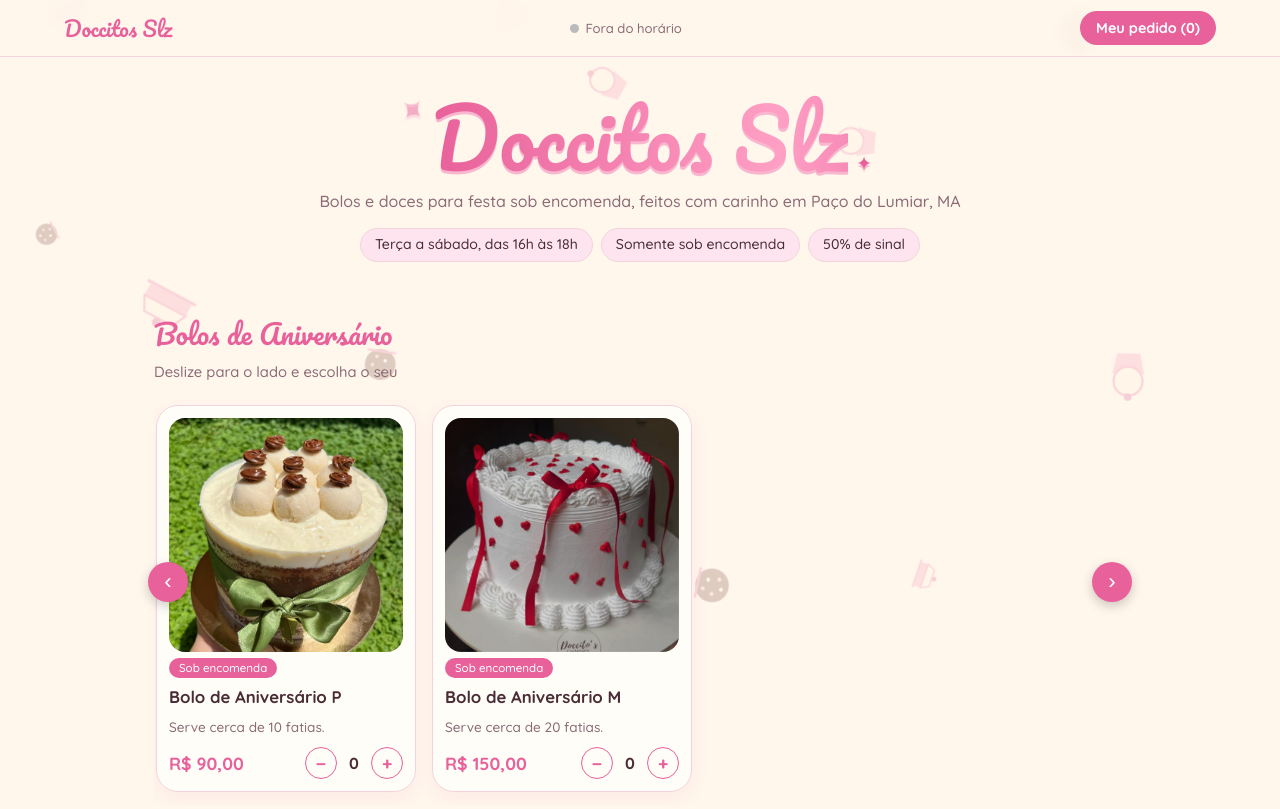
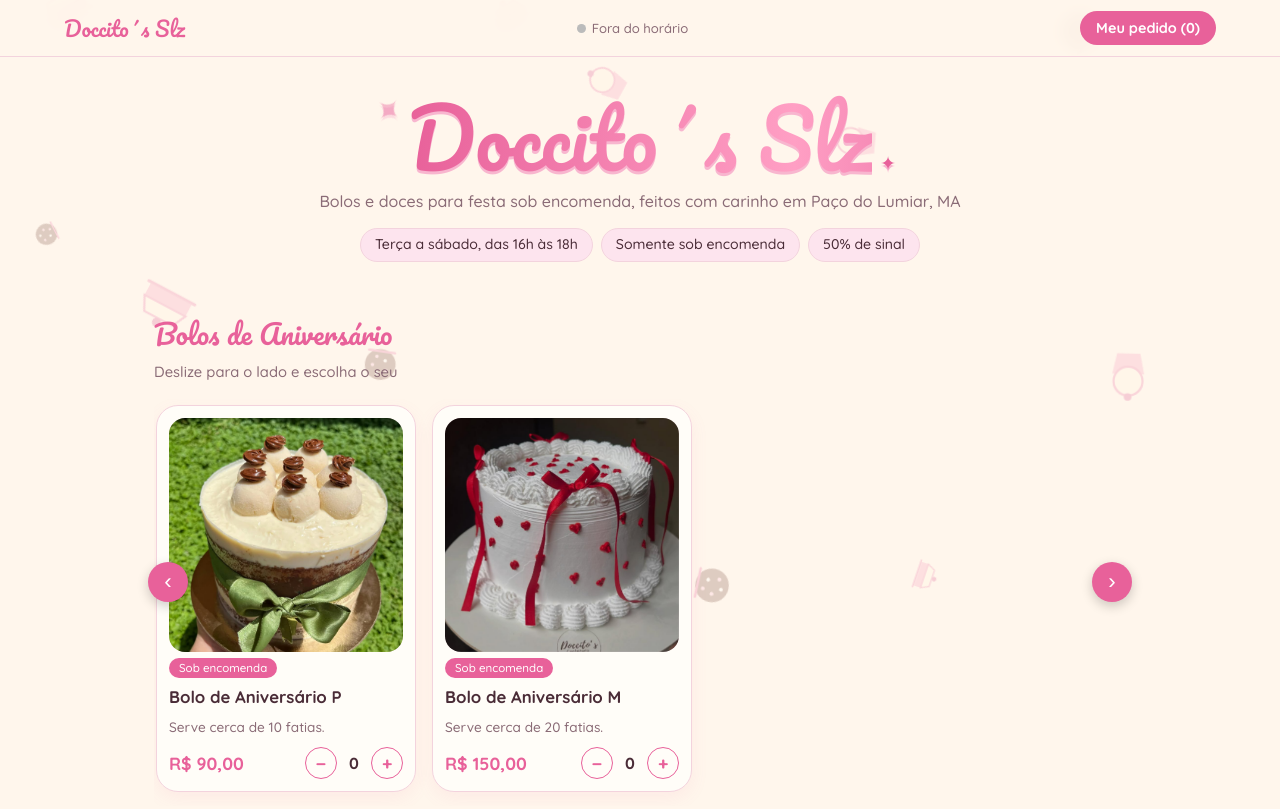
Before and after one commit to thito-byte/doccitos-slz, a plain HTML site: page index.html in a window 1280 px wide. Shown: the top 809 px of the page. Drawn offline with Linux system fonts and the light colour scheme.

Commit message:
Update index.html
Fiz alterações no nome "Doccitos" , para "Doccito´s"

```diff
--- a/index.html
+++ b/index.html
@@ -3,7 +3,7 @@
 <head>
 <meta charset="utf-8">
 <meta name="viewport" content="width=device-width, initial-scale=1, viewport-fit=cover">
-<title>Doccitos Slz – Bolos e doces para festa</title>
+<title>Doccito`s Slz – Bolos e doces para festa</title>
 <link rel="icon" type="image/png" href="imagems/icone.png">
 <link href="https://fonts.googleapis.com/css2?family=Pacifico&family=Quicksand:wght@500;700&display=swap" rel="stylesheet">
 <link rel="stylesheet" href="style.css">
@@ -17,14 +17,14 @@
 </defs></svg>
 
 <header>
-  <a class="logo" href="#topo">Doccitos Slz</a>
+  <a class="logo" href="#topo">Doccito´s Slz</a>
   <span class="st" id="st"><i></i><span id="stt"></span></span>
   <a class="cartbtn" href="#pedido">Meu pedido (<span id="cnt">0</span>)</a>
 </header>
 
 <main id="topo">
   <div class="hero">
-    <h1>Doccitos Slz</h1>
+    <h1>Doccito´s Slz</h1>
     <p>Bolos e doces para festa sob encomenda, feitos com carinho em Paço do Lumiar, MA</p>
     <div class="chips"><span data-hor></span><span>Somente sob encomenda</span><span>50% de sinal</span></div>
   </div>
```
